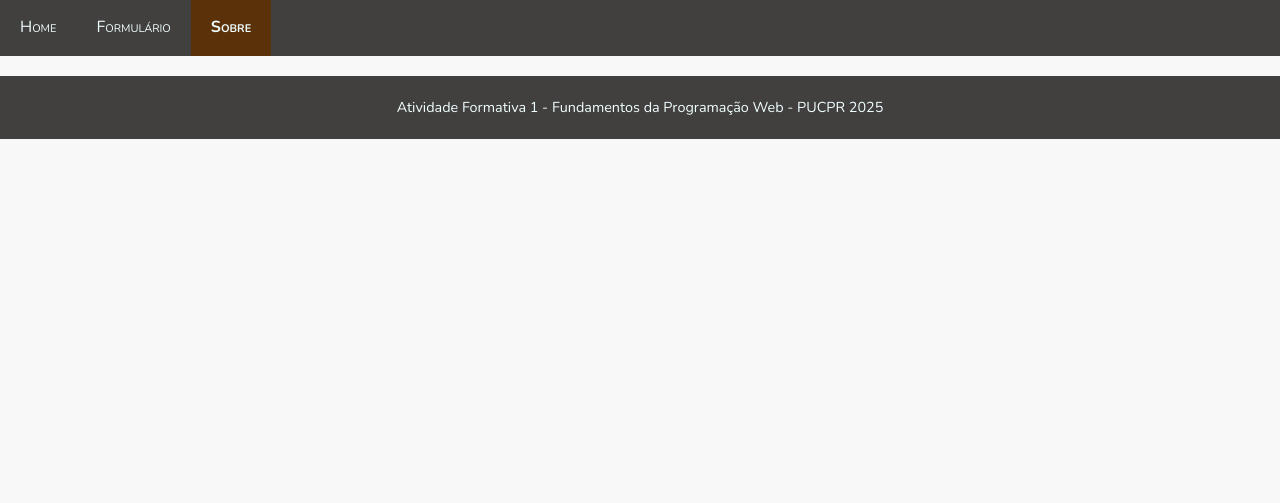
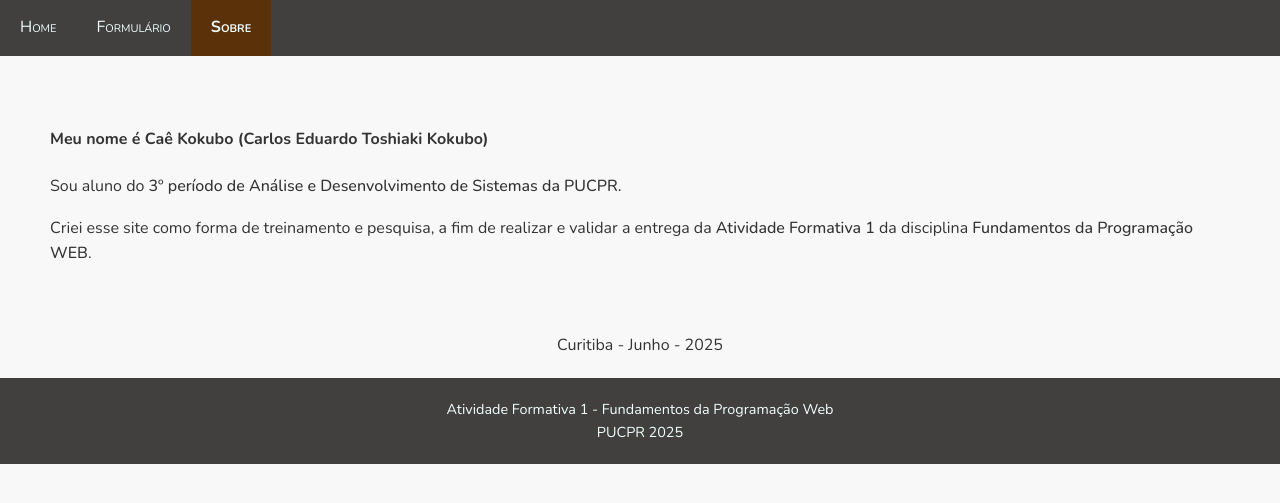
Before and after one commit to edkok81/1--Fundamentos-de-Desenvolvimento-Web, a PHP site: page /about.html in a window 1280 px wide. Shown: the part 91-594 px from the top of the page. Run offline with PHP 8.4, Linux system fonts and the light colour scheme; some web fonts are replaced.

Commit message:
Commit após finalizada a Atividade Formativa 1

```diff
--- a/Atividade Formativa 1/about.html
+++ b/Atividade Formativa 1/about.html
@@ -26,10 +26,21 @@
         </ul>
     </div>
 
+    <div class="aboutContent">
+        <div class="aboutTexto">
+            <div><h4>Meu nome é Caê Kokubo (Carlos Eduardo Toshiaki Kokubo)</h4></div>
+            <p>Sou aluno do <span>3º período de Análise e Desenvolvimento de Sistemas da PUCPR.</span></p>
+            <p>Criei esse site como forma de treinamento e pesquisa, a fim de realizar e validar a entrega da <span>Atividade Formativa 1</span> da disciplina <span>Fundamentos da Programação WEB</span>.</p>
+
+        </div>
+    </div>
+
+    <div class="aboutBottom">Curitiba - Junho - 2025</div>
+
 
 
     <div class="footer">
-        <p>Atividade Formativa 1 - Fundamentos da Programação Web - PUCPR 2025</p>
+        <p>Atividade Formativa 1 - Fundamentos da Programação Web<br>PUCPR 2025</p>
     </div>
 
     <script src="/js/script.js"></script>
--- a/Atividade Formativa 1/css/style.css
+++ b/Atividade Formativa 1/css/style.css
@@ -246,6 +246,22 @@ body {
     font-size: 0.9em;
 }
 
+.aboutTexto {
+    margin: 30px;
+    padding: 20px;
+}
+
+.aboutTexto span {
+    font-weight: 500;
+}
+
+.aboutBottom {
+    display: flex;
+    justify-content: center;
+}
+
+
+
 /* Media Queries para Responsividade */
 @media (max-width: 768px) {
     .top-navbar ul {
--- a/Atividade Formativa 1/form.html
+++ b/Atividade Formativa 1/form.html
@@ -67,7 +67,7 @@
     </div>
 
     <div class="footer">
-        <p>Atividade Formativa 1 - Fundamentos da Programação Web - PUCPR 2025</p>
+        <p>Atividade Formativa 1 - Fundamentos da Programação Web<br>PUCPR 2025</p>
     </div>
 
     <script src="/js/script.js"></script>
--- a/Atividade Formativa 1/formAction.html
+++ b/Atividade Formativa 1/formAction.html
@@ -63,7 +63,7 @@
     </div>
 
     <div class="footer">
-        <p>Atividade Formativa 1 - Fundamentos da Programação Web - PUCPR 2025</p>
+        <p>Atividade Formativa 1 - Fundamentos da Programação Web<br>PUCPR 2025</p>
     </div>
 
     <script src="/js/script.js"></script>
--- a/Atividade Formativa 1/index.html
+++ b/Atividade Formativa 1/index.html
@@ -76,7 +76,7 @@
     </div>
 
     <div class="footer">
-        <p>Atividade Formativa 1 - Fundamentos da Programação Web - PUCPR 2025</p>
+        <p>Atividade Formativa 1 - Fundamentos da Programação Web<br>PUCPR 2025</p>
     </div>
 
     <script src="/js/script.js"></script>
```
